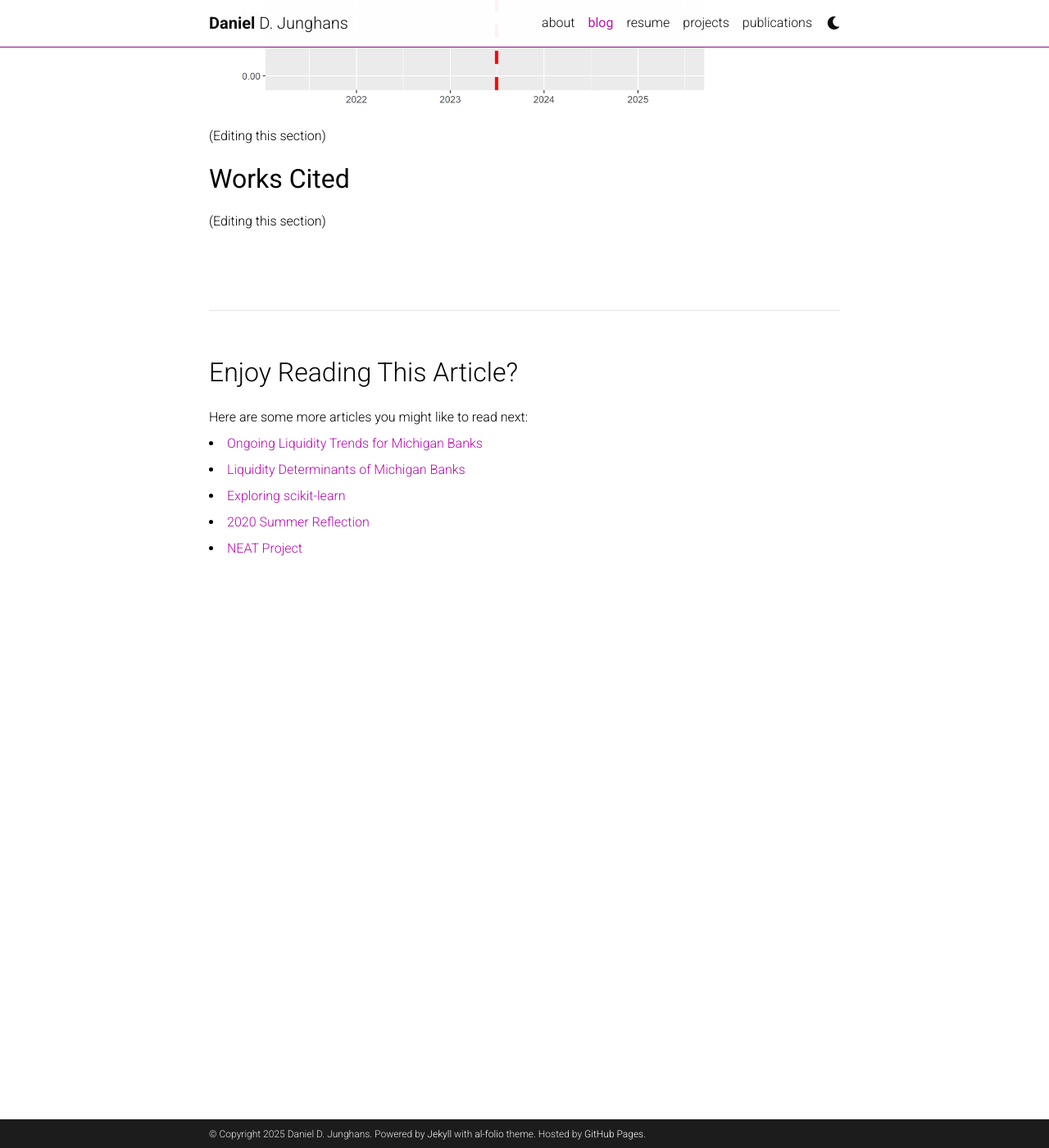
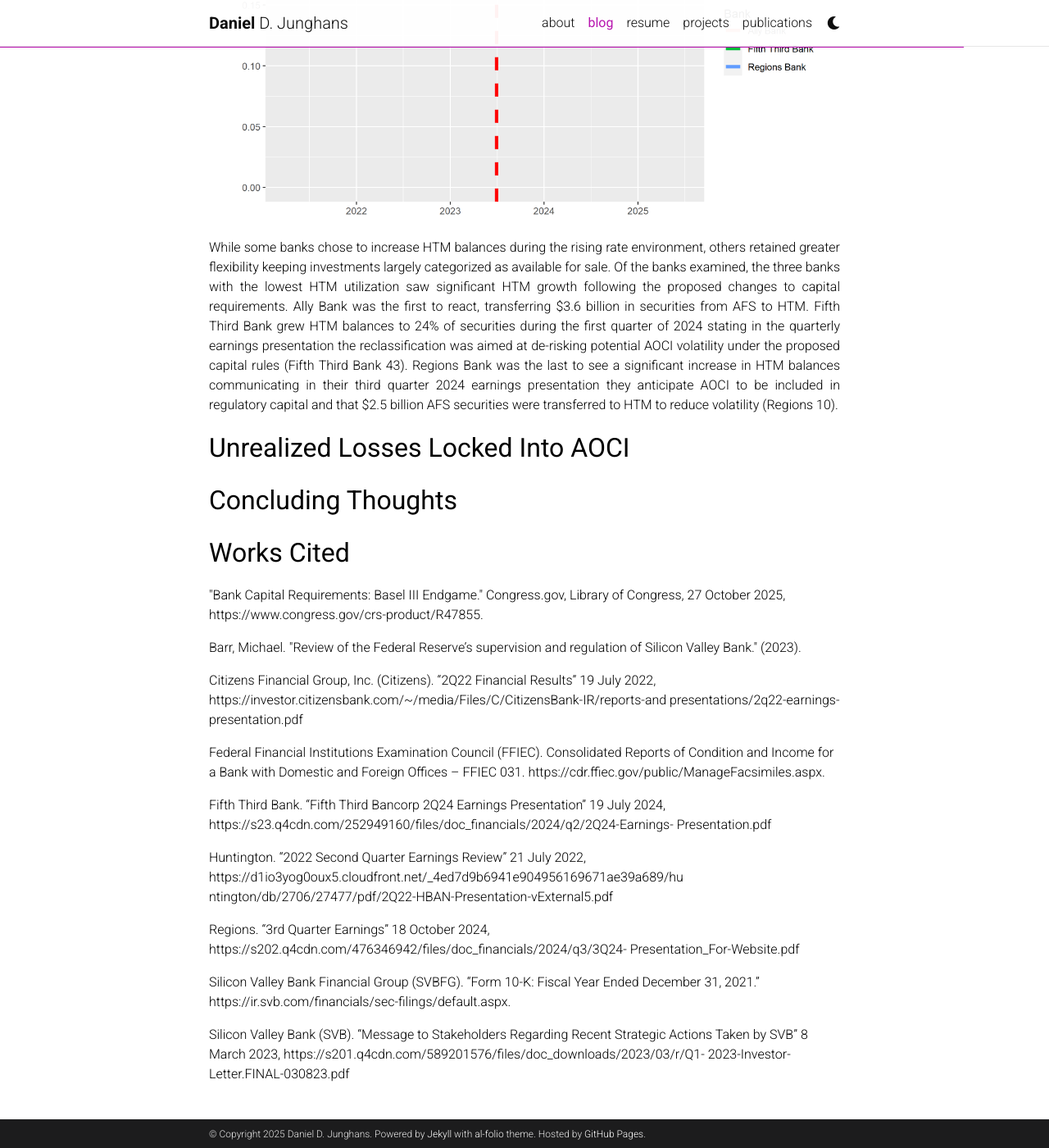
Before and after one commit to DanielJunghans/danieljunghans.github.io, a Jekyll site: the page built from _posts/2025-10-27-HTM.md, in a window 1280 px wide and 1400 px high, scrolled down 4498 px. Shown: the whole window at 82% size. Built offline with Jekyll 4.4.1, drawn with Linux system fonts in a browser that asks for light colours; comment, search, counter and statistics services are not loaded; a style sheet for code colours, icons or effects is not loaded; some of the changed text lies outside the part shown.

Commit message:
article updates

```diff
--- a/_posts/2025-10-27-HTM.md
+++ b/_posts/2025-10-27-HTM.md
@@ -81,7 +81,7 @@
 
 
 <table border="1" width="100%">
-  <tr><th colspan="2">2022 YoY HTM Growth / Percent Increase</th></tr>
+  <tr style="text-align: center;"><th colspan="2">2022 YoY HTM Growth / Percent Increase</th></tr>
   <tr><td>M&T Bank</td><td>$10.8 Billion / 395%</td></tr>
   <tr><td>Citizens Bank</td><td>$7.6 Billion / 339%</td></tr>
   <tr><td>Huntington</td><td>$4.6 Billion / 37%</td></tr>
@@ -96,8 +96,12 @@
     <img class="col three" src="{{ site.baseurl }}/assets/img/EarlyMovers.gif">
 </div>
 
+<p align="justify"><em>
+Note: AOCI in the visualization above only includes unrealized gains/losses from the investment portfolio.
+</em></p>
+
 <p align="justify">
-(Editing this section)
+The banks that grew HTM balances during the rising rate environmet of 2022 generally experienced a lower decline in AOCI as a percent of total securites.  As market rates increased the decline in the fair value of HTM bonds did not flow through to AOCI mitigating some price risk. Of the banks that increased HTM balances in 2022 Keybank experienced the largest decline in AOCI as HTM balances only grew 16% while unrealized losses on AFS residential MBS increased from $311 million at year-end 2021 to $3.7 billion by the end of 2022.
 </p>
 
 <p style="text-align: left;"><font size="+3"><b>Post Proposal Restructurings</b></font></p>
@@ -107,13 +111,71 @@
 </div>
 
 <p align="justify">
-(Editing this section)
+While some banks chose to increase HTM balances during the rising rate environment, others retained greater flexibility keeping investments largely categorized as available for sale. Of the banks examined, the three banks with the lowest HTM utilization saw significant HTM growth following the proposed changes to capital requirements. Ally Bank was the first to react, transferring $3.6 billion in securities from AFS to HTM. Fifth Third Bank grew HTM balances to 24% of securities during the first quarter of 2024 stating in the quarterly earnings presentation the reclassification was aimed at de-risking potential AOCI volatility under the proposed capital rules (Fifth Third Bank 43). Regions Bank was the last to see a significant increase in HTM balances communicating in their third quarter 2024 earnings presentation they anticipate AOCI to be included in regulatory capital and that $2.5 billion AFS securities were transferred to HTM to reduce volatility (Regions 10).
 </p>
+
+<p style="text-align: left;"><font size="+3"><b>Unrealized Losses Locked Into AOCI</b></font></p>
+
+
+<p align="justify">
+
+</p>
+
+
+
+
+<p style="text-align: left;"><font size="+3"><b>Concluding Thoughts</b></font></p>
+
+<p align="justify">
+
+</p>
+
 
 <p style="text-align: left;"><font size="+3"><b>Works Cited</b></font></p>
 
-<p align="justify">
-(Editing this section)
+<p align="left">
+"Bank Capital Requirements: Basel III Endgame." Congress.gov, Library of Congress, 27
+October 2025, https://www.congress.gov/crs-product/R47855.
+</p>
+
+<p align="left">
+Barr, Michael. "Review of the Federal Reserve’s supervision and regulation of Silicon Valley
+Bank." (2023).
+</p>
+<p align="left">
+Citizens Financial Group, Inc. (Citizens). “2Q22 Financial Results” 19 July 2022,
+https://investor.citizensbank.com/~/media/Files/C/CitizensBank-IR/reports-and
+presentations/2q22-earnings-presentation.pdf
+</p>
+<p align="left">
+Federal Financial Institutions Examination Council (FFIEC). Consolidated Reports of
+Condition and Income for a Bank with Domestic and Foreign Offices – FFIEC 031.
+https://cdr.ffiec.gov/public/ManageFacsimiles.aspx.
+</p>
+<p align="left">
+Fifth Third Bank. “Fifth Third Bancorp 2Q24 Earnings Presentation” 19 July 2024,
+https://s23.q4cdn.com/252949160/files/doc_financials/2024/q2/2Q24-Earnings-
+Presentation.pdf
+</p>
+<p align="left">
+Huntington. “2022 Second Quarter Earnings Review” 21 July 2022,
+https://d1io3yog0oux5.cloudfront.net/_4ed7d9b6941e904956169671ae39a689/hu
+ntington/db/2706/27477/pdf/2Q22-HBAN-Presentation-vExternal5.pdf
+</p>
+<p align="left">
+Regions. “3rd Quarter Earnings” 18 October 2024,
+https://s202.q4cdn.com/476346942/files/doc_financials/2024/q3/3Q24-
+Presentation_For-Website.pdf
+</p>
+<p align="left">
+Silicon Valley Bank Financial Group (SVBFG). “Form 10-K:  Fiscal Year Ended December 31,
+2021.” https://ir.svb.com/financials/sec-filings/default.aspx.
+</p>
+<p align="left">
+Silicon Valley Bank (SVB). “Message to Stakeholders Regarding Recent Strategic Actions
+Taken by SVB” 8 March 2023,
+https://s201.q4cdn.com/589201576/files/doc_downloads/2023/03/r/Q1-
+2023-Investor-Letter.FINAL-030823.pdf
 </p>
 
 <br />
```
